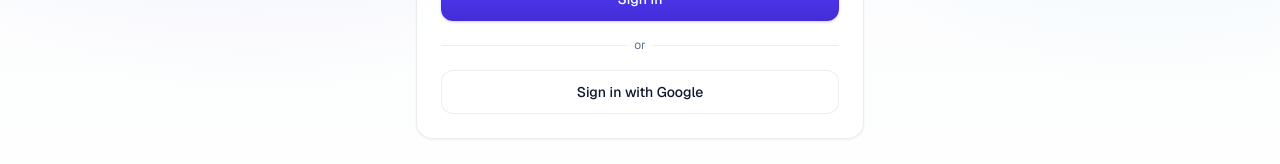
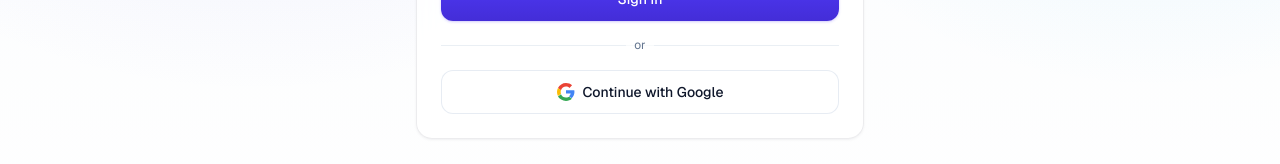
Before and after one commit to IICLakshyaProjects/StudentNotifier, a Next.js app: page /login in a window 1280 px wide. Shown: the part 487-651 px from the top of the page. Built offline with nearby package versions, Linux system fonts and the light colour scheme.

Commit message:
Styled Google login

```diff
--- a/src/app/login/page.tsx
+++ b/src/app/login/page.tsx
@@ -101,14 +101,40 @@
                 <Button
                   type="button"
                   variant="secondary"
-                  className="w-full"
+                  className="w-full justify-center border border-slate-200/80 bg-white/80 text-slate-900 hover:bg-white focus-visible:ring-2 focus-visible:ring-blue-500/25"
                   onClick={() => {
                     window.location.href =
                       "/api/auth/google/start?returnTo=" +
                       encodeURIComponent("/dashboard");
                   }}
                 >
-                  Sign in with Google
+                  <span className="inline-flex items-center gap-2">
+                    <svg
+                      width="18"
+                      height="18"
+                      viewBox="0 0 48 48"
+                      aria-hidden="true"
+                    >
+                      <path
+                        fill="#EA4335"
+                        d="M24 9.5c3.54 0 6.72 1.22 9.23 3.6l6.9-6.9C35.94 2.38 30.36 0 24 0 14.62 0 6.54 5.38 2.56 13.22l8.02 6.23C12.46 13.12 17.77 9.5 24 9.5z"
+                      />
+                      <path
+                        fill="#4285F4"
+                        d="M46.5 24c0-1.64-.15-3.22-.43-4.74H24v9.02h12.6c-.54 2.9-2.16 5.36-4.6 7.02l7.05 5.47C43.58 36.54 46.5 30.84 46.5 24z"
+                      />
+                      <path
+                        fill="#FBBC05"
+                        d="M10.58 28.45A14.5 14.5 0 0 1 9.8 24c0-1.54.27-3.02.78-4.45l-8.02-6.23A23.95 23.95 0 0 0 0 24c0 3.87.92 7.53 2.56 10.78l8.02-6.33z"
+                      />
+                      <path
+                        fill="#34A853"
+                        d="M24 48c6.36 0 11.7-2.1 15.6-5.72l-7.05-5.47c-1.96 1.32-4.47 2.1-8.55 2.1-6.23 0-11.54-3.62-13.42-8.95l-8.02 6.33C6.54 42.62 14.62 48 24 48z"
+                      />
+                      <path fill="none" d="M0 0h48v48H0z" />
+                    </svg>
+                    <span>Continue with Google</span>
+                  </span>
                 </Button>
               </form>
             </CardContent>
```
Also changed, not shown: 1 other file (tests, documents, lock files or other folders).
